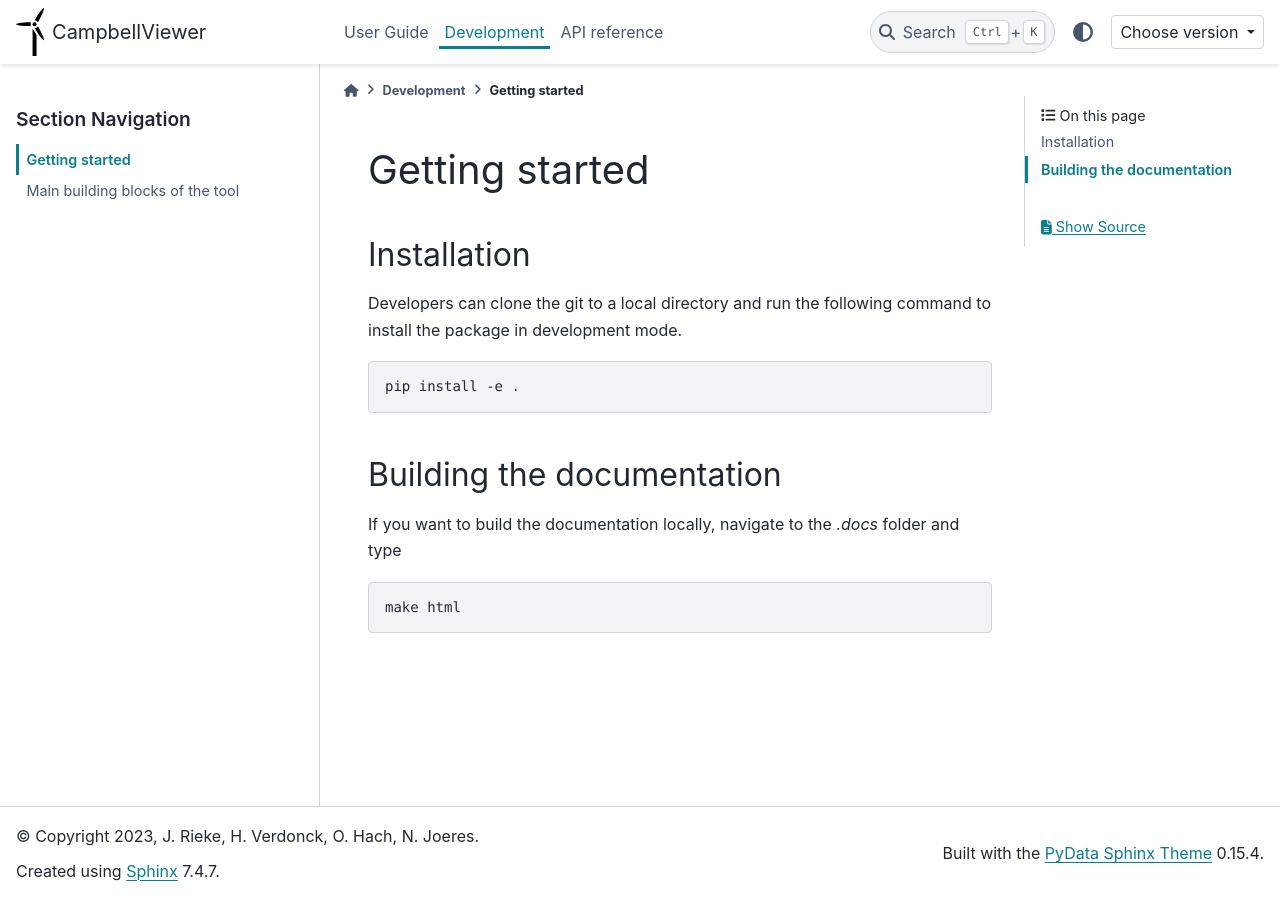
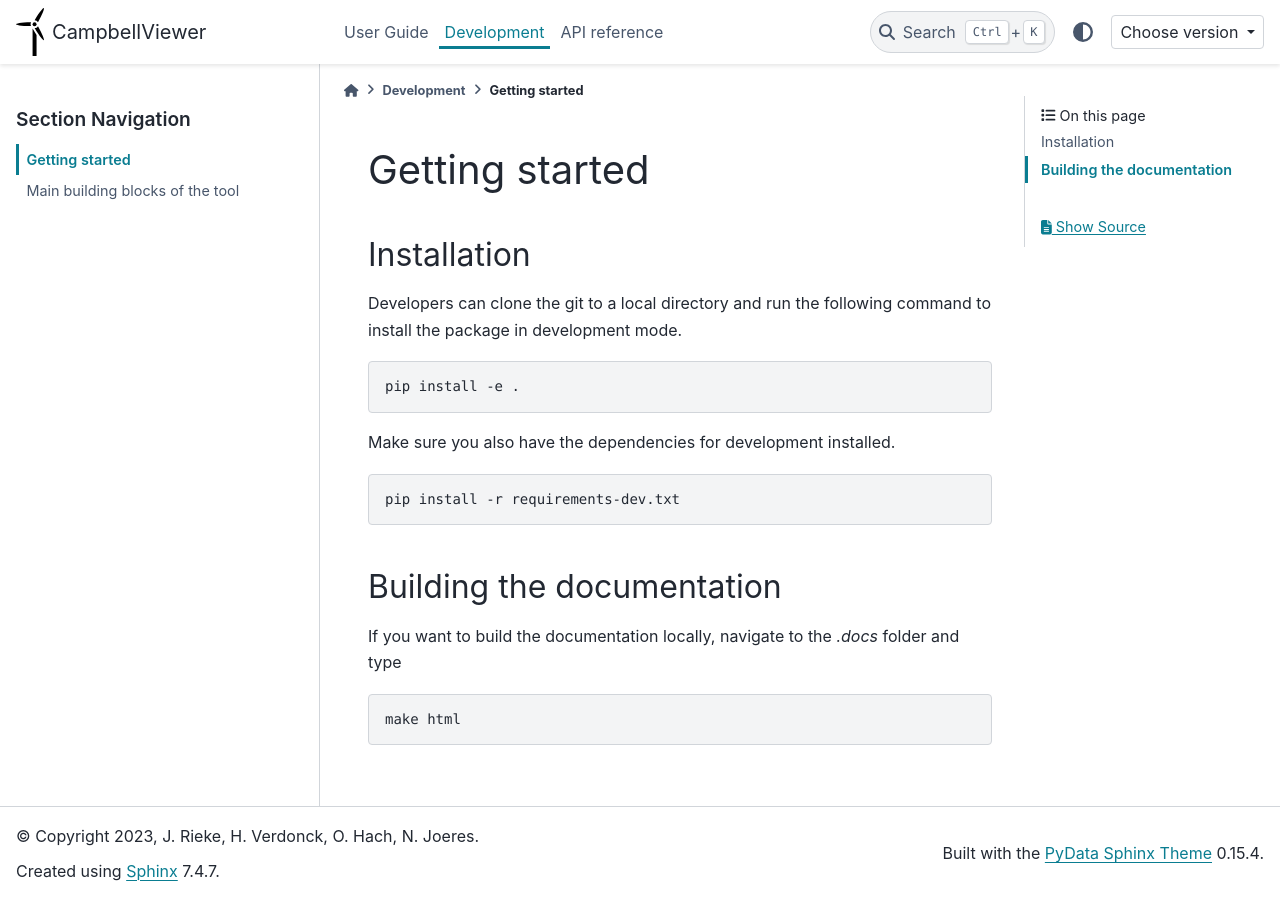
Before and after one commit to DLR-AE/CampbellViewer, a Sphinx documentation site: the page built from docs/source/development/getting_started.rst, in a window 1280 px wide. Built offline with Sphinx 7.4.7 and the PyData theme 0.15.4, drawn with Linux system fonts in a browser that asks for light colours.

Commit message:
docs: add installation instruction for dev-requirements

```diff
--- a/docs/source/development/getting_started.rst
+++ b/docs/source/development/getting_started.rst
@@ -13,6 +13,12 @@ to install the package in development mode.
 
     pip install -e .
 
+Make sure you also have the dependencies for development installed.
+
+.. code-block:: console
+
+    pip install -r requirements-dev.txt
+
 
 Building the documentation
 ---------------------------
```
